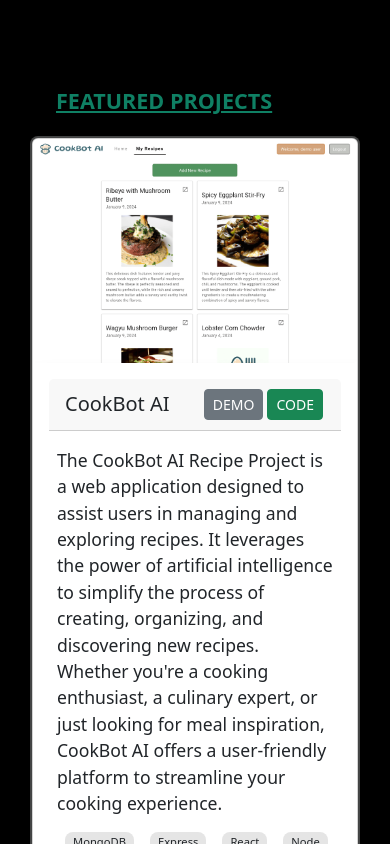
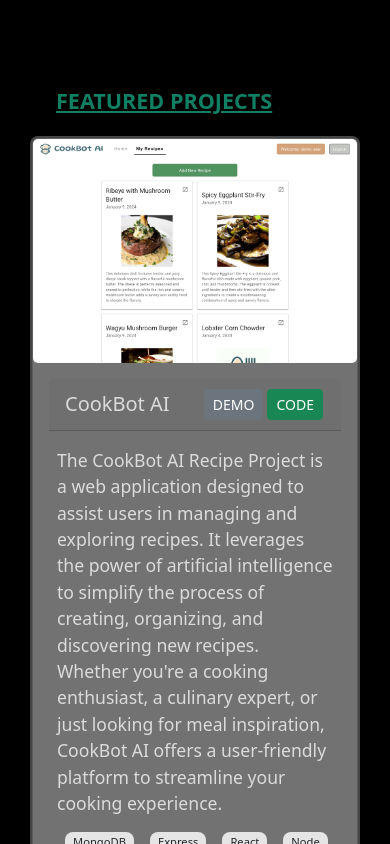
Before and after one commit to cleecoloma/portfolio-website, a React (Vite) app: page / in a window 390 px wide. Shown: the part 3000-3844 px from the top of the page. Built offline with nearby package versions, Linux system fonts and the light colour scheme.

Commit message:
updated Projects component to work with dark mode

```diff
--- a/src/Components/Projects.jsx
+++ b/src/Components/Projects.jsx
@@ -1,15 +1,17 @@
-import React, { useState } from 'react';
+import React, { useState, useContext } from 'react';
 import Button from 'react-bootstrap/Button';
 import Card from 'react-bootstrap/Card';
 import data from '../data/data.json';
 import KeyboardArrowDownIcon from '@mui/icons-material/KeyboardArrowDown';
 import KeyboardArrowUpIcon from '@mui/icons-material/KeyboardArrowUp';
+import { ThemeContext } from '../context/Theme';
 import '../styles/Projects.css';
 
 function Projects({ id }) {
   const projects = data.projects.slice(0, 3);
   const allProjects = data.projects.slice(3);
   const [seeMore, setSeeMore] = useState(false);
+  const { isMode } = useContext(ThemeContext);
 
   const handleClick = () => {
     setSeeMore(!seeMore);
@@ -19,14 +21,28 @@ function Projects({ id }) {
     <div className='projects-container' id={id}>
       <h4>FEATURED PROJECTS</h4>
       {projects.map((project) => (
-        <Card key={project.id} className='projects-card'>
+        <Card
+          key={project.id}
+          className={
+            isMode ? 'projects-card' : 'projects-card projects-card-dark'
+          }
+        >
           <Card.Img
             src={'/images/' + project.name + '.png'}
             className='card-image'
           />
-          <Card.Body>
-            <div className='card-header'>
-              <Card.Title id='card-title'>{project.displayName}</Card.Title>
+          <Card.Body id={isMode ? null : 'card-body-dark'}>
+            <div
+              className={
+                isMode ? 'card-header' : 'card-header card-header-dark'
+              }
+            >
+              <Card.Title
+                id='card-title'
+                className={isMode ? null : 'card-title-dark'}
+              >
+                {project.displayName}
+              </Card.Title>
               <div className='card-links'>
                 <Button
                   className='link-buttons'
@@ -50,7 +66,11 @@ function Projects({ id }) {
                 </Button>
               </div>
             </div>
-            <Card.Text id='card-text'>{project.description}</Card.Text>
+            <Card.Text
+              className={isMode ? 'card-text' : 'card-text card-text-dark'}
+            >
+              {project.description}
+            </Card.Text>
             <div className='card-skills'>
               {project.techStack.map((skill) => (
                 <div className='each-skills' key={skill}>
@@ -63,14 +83,28 @@ function Projects({ id }) {
       ))}
       {seeMore
         ? allProjects.map((project) => (
-            <Card key={project.id} className='projects-card'>
+            <Card
+              key={project.id}
+              className={
+                isMode ? 'projects-card' : 'projects-card projects-card-dark'
+              }
+            >
               <Card.Img
                 src={'/images/' + project.name + '.png'}
                 className='card-image'
               />
-              <Card.Body>
-                <div className='card-header'>
-                  <Card.Title id='card-title'>{project.displayName}</Card.Title>
+              <Card.Body id={isMode ? null : 'card-body-dark'}>
+                <div
+                  className={
+                    isMode ? 'card-header' : 'card-header card-header-dark'
+                  }
+                >
+                  <Card.Title
+                    id='card-title'
+                    className={isMode ? null : 'card-title-dark'}
+                  >
+                    {project.displayName}
+                  </Card.Title>
                   <div className='card-links'>
                     <Button
                       className='link-buttons'
@@ -94,7 +128,11 @@ function Projects({ id }) {
                     </Button>
                   </div>
                 </div>
-                <Card.Text id='card-text'>{project.description}</Card.Text>
+                <Card.Text
+                  className={isMode ? 'card-text' : 'card-text card-text-dark'}
+                >
+                  {project.description}
+                </Card.Text>
                 <div className='card-skills'>
                   {project.techStack.map((skill) => (
                     <div className='each-skills' key={skill}>
--- a/src/styles/Projects.css
+++ b/src/styles/Projects.css
@@ -8,6 +8,10 @@
 .projects-card {
   display: flex;
   margin: 0 0.5rem 2rem;
+  box-shadow: rgba(170, 173, 173, 0.4) 0px 0px 0px 2px;
+}
+.projects-card-dark {
+  background-color: rgb(114, 114, 114) !important;
   box-shadow: rgba(170, 173, 173, 0.4) 0px 0px 0px 2px;
 }
 
@@ -24,11 +28,19 @@
   align-items: center;
 }
 
+.card-header-dark {
+  background-color: rgb(114, 114, 114);
+}
+
 #card-title {
   font-size: 155%;
   font-weight: 700;
   margin: 0;
   max-width: 60%;
+}
+
+.card-title-dark {
+  color: #dbdbdb !important;
 }
 
 .each-skills {
@@ -42,9 +54,19 @@
   margin: 2px;
 }
 
-#card-text {
+#card-body-dark {
+  background-color: rgb(114, 114, 114);
+  border-radius: 4px;
+}
+
+.card-text {
   font-size: 120%;
   margin: 1rem 1rem;
+}
+
+.card-text-dark {
+  background-color: rgb(114, 114, 114);
+  color: #dbdbdb;
 }
 
 .card-skills {
@@ -83,7 +105,7 @@
     max-width: 50%;
   }
 
-  #card-text {
+  .card-text {
     font-size: 110%;
     margin: 1rem 0.5rem;
   }
```
